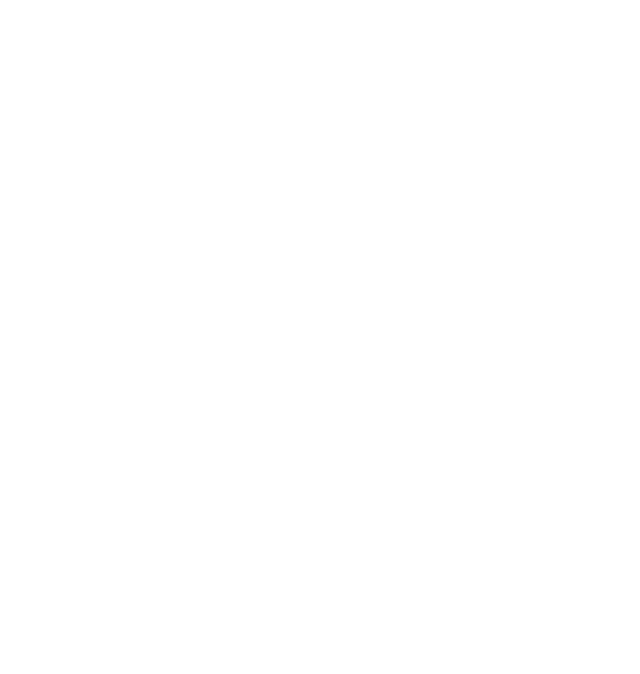
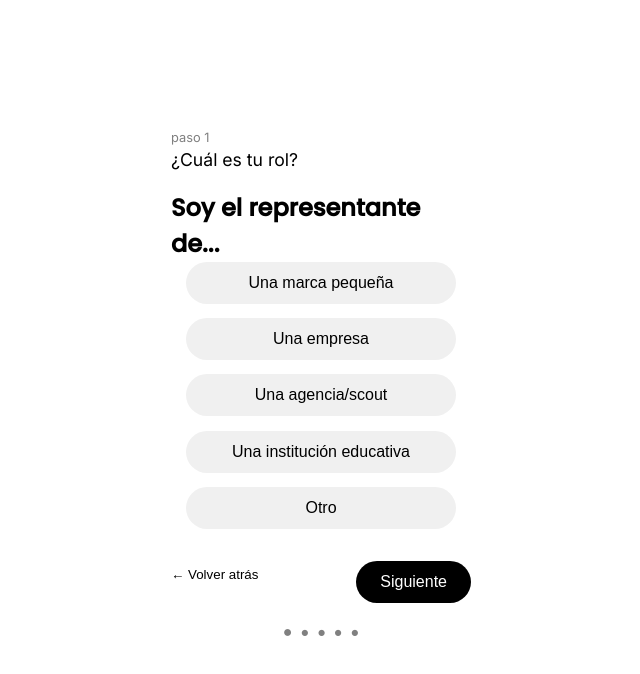
Before and after one commit to jaume768/Frontend-student-station, a React (Vite) app: page /profesional/registro in a window 1280 px wide. Before the commit this address had no page. Shown: the top 674 px of the page, without its empty margins (319-959 px from the left). Built offline with nearby package versions, Linux system fonts and the light colour scheme.

Commit message:
arreglo de rutas

```diff
--- a/src/App.jsx
+++ b/src/App.jsx
@@ -34,24 +34,24 @@
         <Route path="/" element={<Home />} />
         <Route path="/complete-registration" element={<CompleteRegistration />} />
 
-        <Route path="/CompleteRegistrationCreativo" element={<CompleteRegistrationCreativo />} />
-        <Route path="/CompleteRegistrationCreativo02" element={<CompleteRegistrationCreativo02 />} />
-        <Route path="/CompleteRegistrationCreativo03" element={<CompleteRegistrationCreativo03 />} />
-        <Route path="/CompleteRegistrationCreativo04" element={<CompleteRegistrationCreativo04 />} />
-        <Route path="/CompleteRegistrationCreativoEstudiante05" element={<CompleteRegistrationCreativoEstudiante05 />} />
-        <Route path="/CompleteRegistrationCreativoEstudiante06" element={<CompleteRegistrationCreativoEstudiante06 />} />
-        <Route path="/CompleteRegistrationCreativoGraduado06" element={<CompleteRegistrationCreativoGraduado06 />} />
-        <Route path="/CompleteRegistrationCreativoEstilista05" element={<CompleteRegistrationCreativoEstilista05 />} />
-        <Route path="/CompleteRegistrationCreativoEstilista06" element={<CompleteRegistrationCreativoEstilista06 />} />
-        <Route path="/CompleteRegistrationCreativoDisenador05" element={<CompleteRegistrationCreativoDisenador05 />} />
-        <Route path="/CompleteRegistrationCreativoOtro05" element={<CompleteRegistrationCreativoOtro05 />} />
+        <Route path="/creativo/registro" element={<CompleteRegistrationCreativo />} />
+        <Route path="/creativo/registro/02" element={<CompleteRegistrationCreativo02 />} />
+        <Route path="/photo/registro/03" element={<CompleteRegistrationCreativo03 />} />
+        <Route path="/conocidos/registro/04" element={<CompleteRegistrationCreativo04 />} />
+        <Route path="/creativo/registro/estudiante/05" element={<CompleteRegistrationCreativoEstudiante05 />} />
+        <Route path="/creativo/registro/estudiante/06" element={<CompleteRegistrationCreativoEstudiante06 />} />
+        <Route path="/creativo/registro/graduado/06" element={<CompleteRegistrationCreativoGraduado06 />} />
+        <Route path="/creativo/registro/estilista/05" element={<CompleteRegistrationCreativoEstilista05 />} />
+        <Route path="/creativo/registro/estilista/06" element={<CompleteRegistrationCreativoEstilista06 />} />
+        <Route path="/creativo/registro/disenador/05" element={<CompleteRegistrationCreativoDisenador05 />} />
+        <Route path="/creativo/registro/otro/05" element={<CompleteRegistrationCreativoOtro05 />} />
 
-        <Route path="/CompleteRegistrationProfesional" element={<CompleteRegistrationProfesional />} />
-        <Route path="/CompleteRegistrationProfesionalDatosPersonales" element={<CompleteRegistrationProfesionalDatosPersonales />} />
-        <Route path="/CompleteRegistrationProfesionalInstitucion" element={<CompleteRegistrationProfesionalInstitucion />} />
-        <Route path="/CompleteRegistrationProfesionalMarca05" element={<CompleteRegistrationProfesionalMarca05 />} />
-        <Route path="/CompleteRegistrationProfesionalEmpresa05" element={<CompleteRegistrationProfesionalEmpresa05 />} />
-        <Route path="/CompleteRegistrationProfesionalAgencia05" element={<CompleteRegistrationProfesionalAgencia05 />} />
+        <Route path="/profesional/registro" element={<CompleteRegistrationProfesional />} />
+        <Route path="/profesional/registro/datos-personales" element={<CompleteRegistrationProfesionalDatosPersonales />} />
+        <Route path="/profesional/registro/institucion" element={<CompleteRegistrationProfesionalInstitucion />} />
+        <Route path="/profesional/registro/marca/05" element={<CompleteRegistrationProfesionalMarca05 />} />
+        <Route path="/profesional/registro/empresa/05" element={<CompleteRegistrationProfesionalEmpresa05 />} />
+        <Route path="/profesional/registro/agencia/05" element={<CompleteRegistrationProfesionalAgencia05 />} />
       </Routes>
     </Router>
   );
--- a/src/pages/CompleteRegistration.jsx
+++ b/src/pages/CompleteRegistration.jsx
@@ -85,9 +85,9 @@
             if (response.ok) {
                 localStorage.setItem("role", role);
                 if (role === "Creativo") {
-                    navigate('/CompleteRegistrationCreativo');
+                    navigate('/creativo/registro');
                 } else {
-                    navigate('/CompleteRegistrationProfesional');
+                    navigate('/profesional/registro');
                 }
             } else {
                 console.error(data.error);
--- a/src/pages/creativos/CompleteRegistrationCreativo.jsx
+++ b/src/pages/creativos/CompleteRegistrationCreativo.jsx
@@ -37,7 +37,7 @@
             if (response.ok) {
                 // Almacena el creativeType para usarlo en pasos posteriores
                 localStorage.setItem("creativeType", creativeType);
-                navigate('/CompleteRegistrationCreativo02');
+                navigate('/creativo/registro/02');
             } else {
                 setError(data.error || "Ha ocurrido un error.");
                 console.error(data.error);
--- a/src/pages/creativos/CompleteRegistrationCreativo02.jsx
+++ b/src/pages/creativos/CompleteRegistrationCreativo02.jsx
@@ -78,7 +78,7 @@
             });
             const data = await response.json();
             if (response.ok) {
-                navigate('/CompleteRegistrationCreativo03');
+                navigate('/photo/registro/03');
             } else {
                 setError(data.error || "Ha ocurrido un error.");
             }
--- a/src/pages/creativos/CompleteRegistrationCreativo03.jsx
+++ b/src/pages/creativos/CompleteRegistrationCreativo03.jsx
@@ -30,7 +30,7 @@
         }
         // En este caso se permite avanzar sin imagen (se usará la foto por defecto)
         //setError("");
-        navigate('/CompleteRegistrationCreativo04');
+        navigate('/conocidos/registro/04');
     };
 
     const handleBack = () => {
--- a/src/pages/creativos/CompleteRegistrationCreativo04.jsx
+++ b/src/pages/creativos/CompleteRegistrationCreativo04.jsx
@@ -43,19 +43,19 @@
                     const creativeType = localStorage.getItem("creativeType");
                     switch (creativeType) {
                         case "1": // Estudiante
-                            navigate('/CompleteRegistrationCreativoEstudiante05');
+                            navigate('/creativo/registro/estudiante/05');
                             break;
                         case "2": // Graduado
-                            navigate('/CompleteRegistrationCreativoGraduado06');
+                            navigate('/creativo/registro/graduado/06');
                             break;
                         case "3": // Estilista
-                            navigate('/CompleteRegistrationCreativoEstilista05');
+                            navigate('/creativo/registro/estilista/05');
                             break;
                         case "4": // Diseñador/a activo
-                            navigate('/CompleteRegistrationCreativoDisenador05');
+                            navigate('/creativo/registro/disenador/05');
                             break;
                         case "5": // Otro
-                            navigate('/CompleteRegistrationCreativoOtro05');
+                            navigate('/creativo/registro/otro/05');
                             break;
                         default:
                             navigate('/ControlPanel');
@@ -64,19 +64,19 @@
                     const professionalType = localStorage.getItem("professionalType");
                     switch (professionalType) {
                         case "1": // Una marca pequeña
-                            navigate('/CompleteRegistrationProfesionalMarca05');
+                            navigate('/profesional/registro/marca/05');
                             break;
                         case "2": // Una empresa
-                            navigate('/CompleteRegistrationProfesionalEmpresa05');
+                            navigate('/profesional/registro/empresa/05');
                             break;
                         case "3": // Una agencia/scout
-                            navigate('/CompleteRegistrationProfesionalAgencia05');
+                            navigate('/profesional/registro/agencia/05');
                             break;
                         case "4": // Una institución educativa
                             navigate('/ControlPanel');
                             break;
                         case "5": // Otro
-                            navigate('/CompleteRegistrationCreativoOtro05');
+                            navigate('/creativo/registro/otro/05');
                             break;
                         default:
                             navigate('/ControlPanel');
--- a/src/pages/creativos/CompleteRegistrationCreativoEstilista05.jsx
+++ b/src/pages/creativos/CompleteRegistrationCreativoEstilista05.jsx
@@ -28,7 +28,7 @@
       const data = await response.json();
       if (response.ok) {
         if (formationType === "Estudié en una escuela o universidad") {
-          navigate('/CompleteRegistrationCreativoEstilista06');
+          navigate('/creativo/registro/estilista/06');
         } else {
           navigate('/ControlPanel');
         }
--- a/src/pages/creativos/CompleteRegistrationCreativoEstudiante05.jsx
+++ b/src/pages/creativos/CompleteRegistrationCreativoEstudiante05.jsx
@@ -28,7 +28,7 @@
             const data = await response.json();
             if (response.ok) {
                 if (formationType === "Estudio en una escuela o universidad") {
-                    navigate('/CompleteRegistrationCreativoEstudiante06');
+                    navigate('/creativo/registro/estudiante/06');
                 } else {
                     navigate('/ControlPanel');
                 }
--- a/src/pages/css/control-panel.css
+++ b/src/pages/css/control-panel.css
@@ -215,6 +215,7 @@
     position: absolute;
     top: 0;
     left: 0;
+    cursor: pointer;
     width: 100%;
     height: 100%;
     background: rgba(0, 0, 0, 0.4);
--- a/src/pages/profesionales/CompleteRegistrationProfesional.jsx
+++ b/src/pages/profesionales/CompleteRegistrationProfesional.jsx
@@ -37,9 +37,9 @@
             if (response.ok) {
                 localStorage.setItem("professionalType", professionalType);
                 if (professionalType === "4") {
-                    navigate('/CompleteRegistrationProfesionalInstitucion');
+                    navigate('/profesional/registro/institucion');
                 } else {
-                    navigate('/CompleteRegistrationProfesionalDatosPersonales');
+                    navigate('/profesional/registro/datos-personales');
                 }
             } else {
                 setError(data.error || "Ha ocurrido un error.");
--- a/src/pages/profesionales/CompleteRegistrationProfesionalDatosPersonales.jsx
+++ b/src/pages/profesionales/CompleteRegistrationProfesionalDatosPersonales.jsx
@@ -47,7 +47,7 @@
             });
             const data = await response.json();
             if (response.ok) {
-                navigate('/CompleteRegistrationCreativo03');
+                navigate('/photo/registro/03');
             } else {
                 setError(data.error || "Ha ocurrido un error.");
                 console.error(data.error);
--- a/src/pages/profesionales/CompleteRegistrationProfesionalInstitucion.jsx
+++ b/src/pages/profesionales/CompleteRegistrationProfesionalInstitucion.jsx
@@ -36,7 +36,7 @@
             });
             const data = await response.json();
             if (response.ok) {
-                navigate('/CompleteRegistrationCreativo03');
+                navigate('/photo/registro/03');
             } else {
                 setError(data.error || "Ha ocurrido un error.");
                 console.error(data.error);
```
